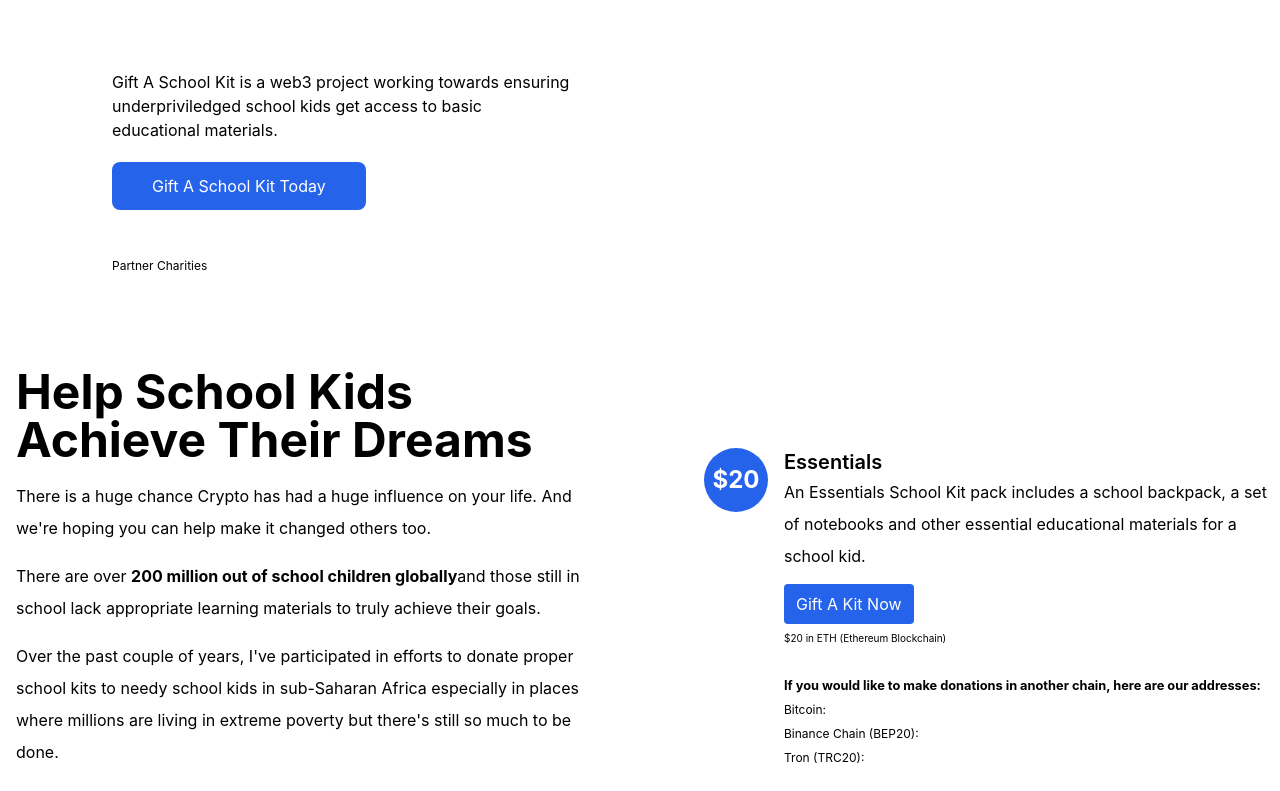
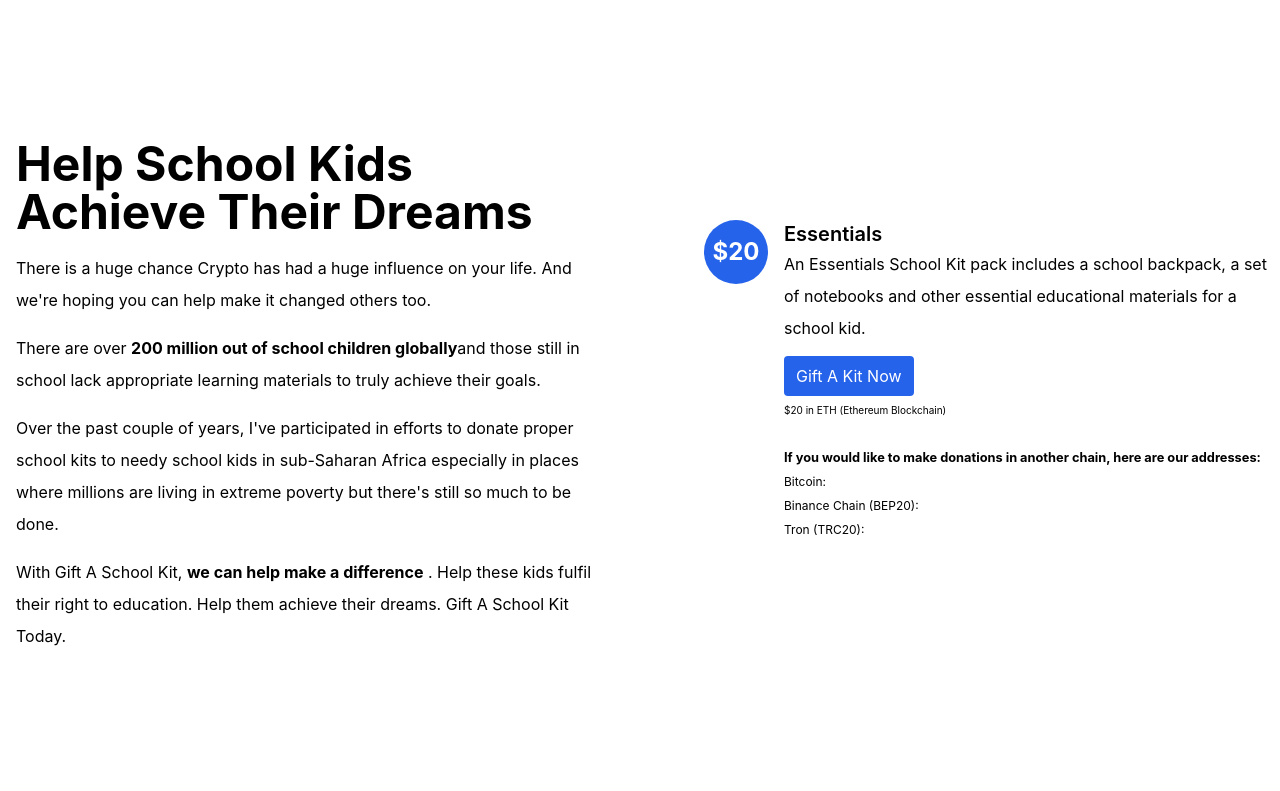
Before and after one commit to thestriver/schoolkit-frontend, a Next.js app: page / in a window 1280 px wide. Shown: the top 791 px of the page. Built offline with nearby package versions, Linux system fonts and the light colour scheme.

Commit message:
clear res

```diff
--- a/pages/hero.js
+++ b/pages/hero.js
@@ -5,61 +5,6 @@ const Hero = () => {
         <div>
             {/* ====== Hero Section Start */}
             <div className="relative pt-[60px] lg:pt-[50px] pb-[50px] bg-white">
-                <div className="container">
-                    <div className="flex flex-wrap 2xl:ml-48 xl:ml-24 lg:ml-16 mx-auto">
-                    <div className="w-full lg:w-5/12 px-4">
-                        <div className="hero-content">
-
-                        <p className="text-base mb-5 text-body-color max-w-[480px] xl:pt-5">
-                            Gift A School Kit is a web3 project
-                            working towards ensuring underpriviledged school kids
-                            get access to basic educational materials.
-                        </p>
-                        <ul className="flex flex-wrap items-center">
-                            <li>
-                            <a
-                                href=""
-                                className="
-                                py-3
-                                px-6
-                                sm:px-10
-                                lg:px-8
-                                xl:px-10
-                                inline-flex
-                                items-center
-                                justify-center
-                                text-center text-white text-base
-                                bg-blue-600
-                                hover:bg-opacity-90
-                                font-normal
-                                rounded-lg
-                                "
-                            >
-                                Gift A School Kit Today
-                            </a>
-                            </li>
-                        </ul>
-                        <div className="clients pt-12">
-                            <h6
-                            className="
-                                font-normal
-                                text-xs
-                                flex
-                                items-center
-                                text-body-color
-                                mb-1
-
-                            "
-                            >
-                            Partner Charities
-                            </h6>
-
-                            </div>
-                        </div>
-                    </div>
-
-                    </div>
-                </div>
             </div>
             {/* Hero Section End */}
         </div>
```
